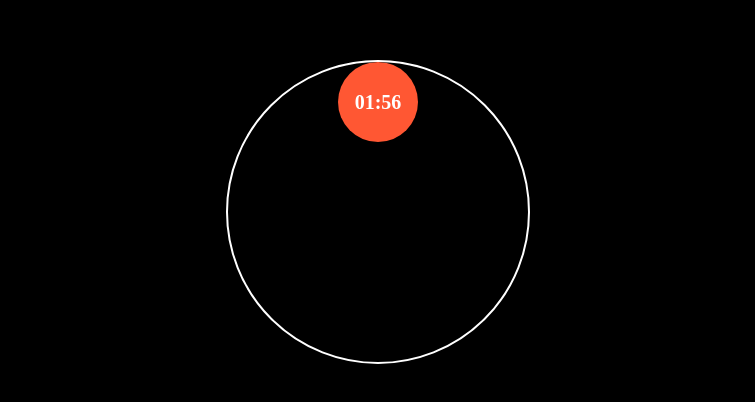
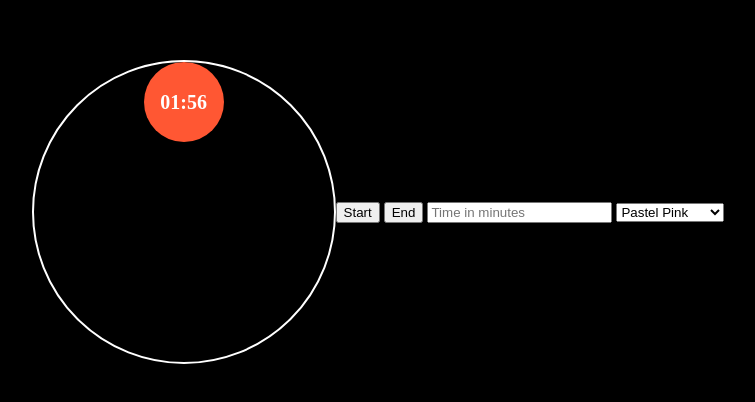
Before and after one commit to cltpalmer/simple-timer, a plain HTML site: page index.html in a window 1280 px wide. Shown: the part 188-590 px from the top of the page, without its empty margins (262-1017 px from the left). Drawn offline with Linux system fonts and the light colour scheme.

Commit message:
Update index.html

```diff
--- a/index.html
+++ b/index.html
@@ -9,8 +9,18 @@
 <body>
     <div class="container">
         <div class="ball" id="ball">
-            <span id="timer">00:00</span>
+            <span id="timer">02:00</span>
         </div>
+    </div>
+    <div class="controls">
+        <button id="startPauseButton">Start</button>
+        <button id="endButton">End</button>
+        <input type="number" id="timeInput" placeholder="Time in minutes" min="1">
+        <select id="colorSelect">
+            <option value="#FFB3BA">Pastel Pink</option>
+            <option value="#FFDFBA">Pastel Orange</option>
+            <option value="#B3E5FC">Pastel Blue</option>
+        </select>
     </div>
     <script src="script.js"></script>
 </body>
```
